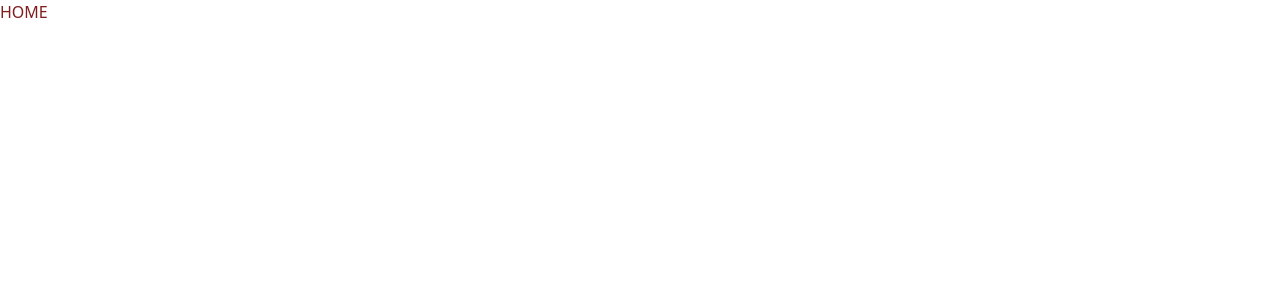
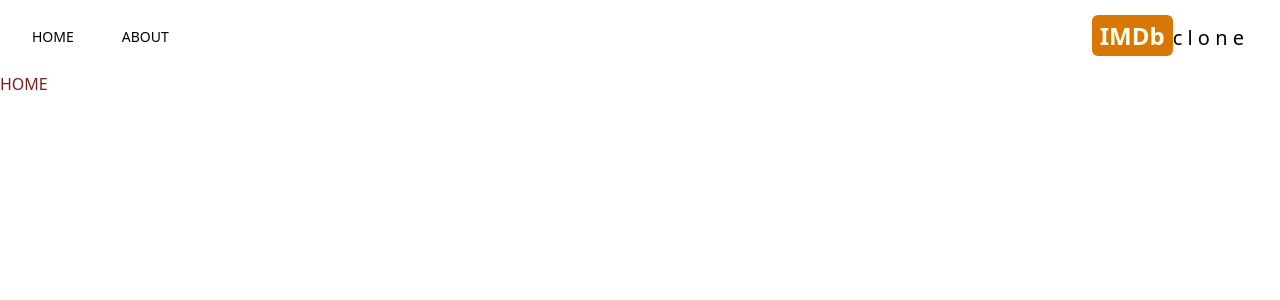
Before and after one commit to Aditya007Datta/imdB, a Next.js app: page / in a window 1280 px wide. Shown: the top 300 px of the page. Built offline with nearby package versions, Linux system fonts and the light colour scheme.

Commit message:
Initial commit

```diff
--- a/package.json
+++ b/package.json
@@ -14,7 +14,8 @@
     "eslint-config-next": "13.1.6",
     "next": "13.1.6",
     "react": "18.2.0",
-    "react-dom": "18.2.0"
+    "react-dom": "18.2.0",
+    "react-icons": "^4.7.1"
   },
   "devDependencies": {
     "autoprefixer": "^10.4.13",
--- a/src/app/layout.js
+++ b/src/app/layout.js
@@ -1,9 +1,22 @@
+import Header from '@/components/Header'
 import './globals.css'
 
 export default function RootLayout({ children }) {
   return (
     <html lang="en">
-      <body>{children}</body>
+      <body>
+        {/*Header*/}
+        <Header />
+        {/*Navbar*/}
+        {/*Search Box*/}
+
+
+
+        {children}
+
+
+
+      </body>
     </html>
   )
 }
--- /dev/null
+++ b/src/components/Header.jsx
@@ -0,0 +1,24 @@
+import { ImHome } from "react-icons/im";
+import { FcAbout } from "react-icons/fc";
+import MenuItem from "./MenuItem";
+import Link from "next/link";
+export default function Header() {
+  return (
+    <div className="flex my-5 justify-between mx-2 items-center">
+      <div className="flex">
+        <MenuItem title="HOME" address="/" Icon={ImHome} />
+        <MenuItem title="ABOUT" address="/about" Icon={FcAbout} />
+      </div>
+      <div>
+        <Link href="/">
+          <h2 className="text-2xl">
+            <span className="font-bold bg-amber-600 text-yellow-50 py-1 px-2 rounded-md">
+              IMDb
+            </span>
+            <span className="text-xl hidden sm:inline mr-7">c l o n e</span>
+          </h2>
+        </Link>
+      </div>
+    </div>
+  );
+}
--- /dev/null
+++ b/src/components/MenuItem.jsx
@@ -0,0 +1,12 @@
+import Link from "next/link";
+
+export default function MenuItem({ title, address, Icon }) {
+  return (
+    <div>
+      <Link href={address} className="mx-4 lg:mx-6 hover:text-amber-400">
+        <Icon className="text-2xl sm:hidden mx-4 lg:mx-6 " />
+        <p className="hidden sm:inline my-2 text-sm">{title}</p>
+      </Link>
+    </div>
+  );
+}
```
Also changed, not shown: 1 other file (tests, documents, lock files or other folders).
